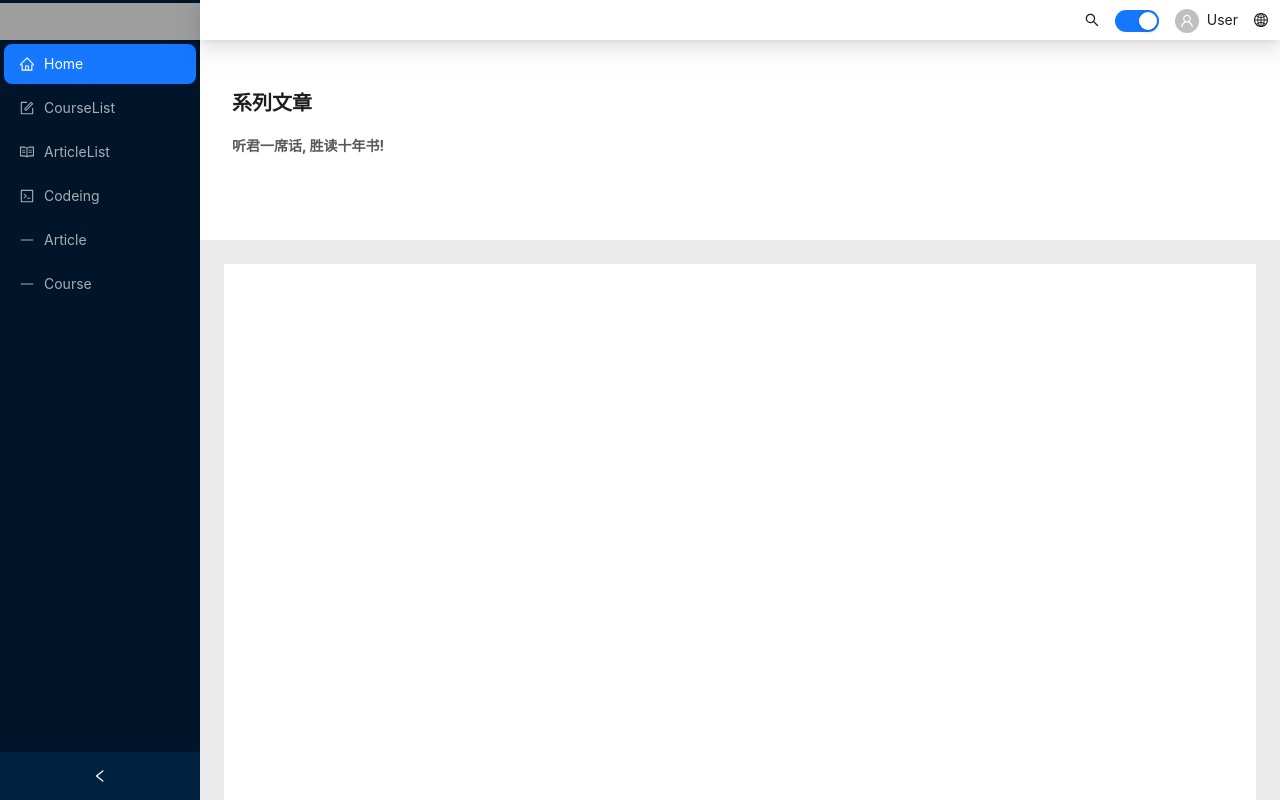
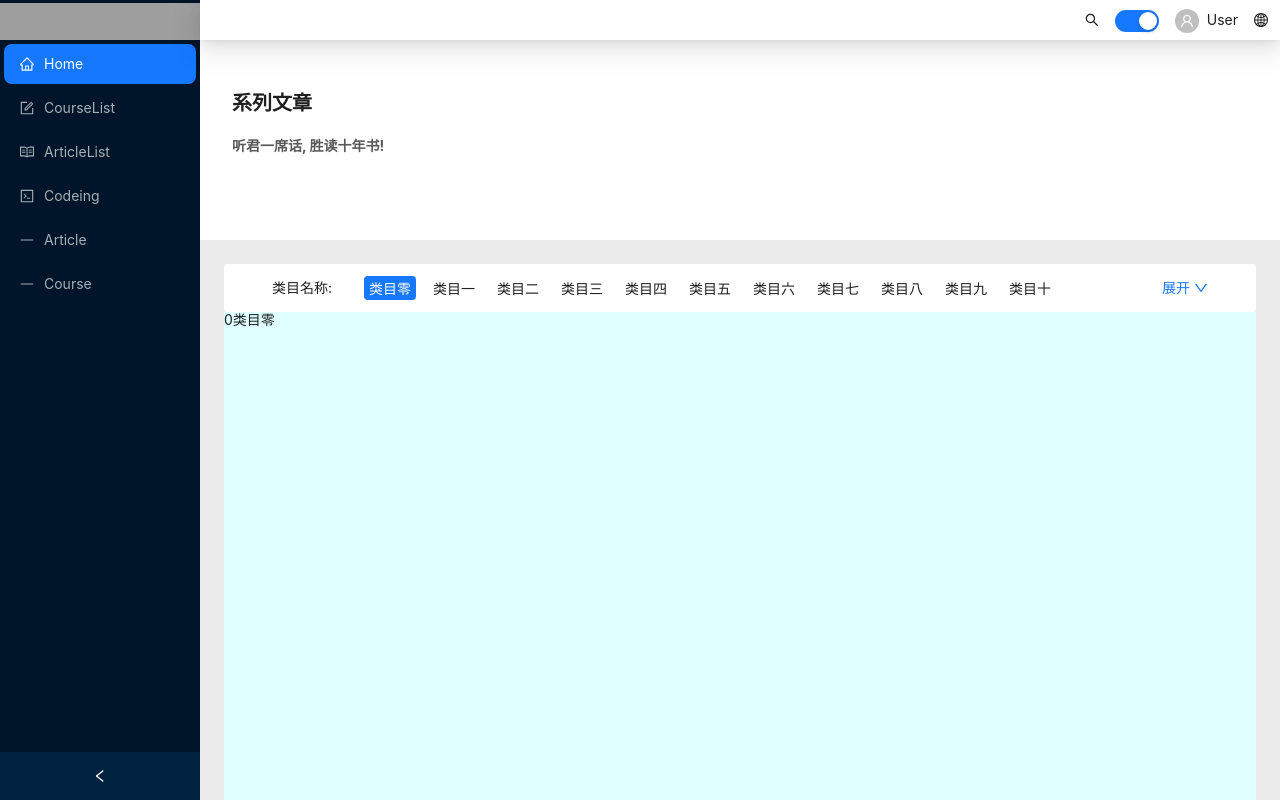
Before and after one commit to Zhangbokai614/course-management, a React (Create React App) app: page /articleList in a window 1280 px wide. Built offline with nearby package versions, Linux system fonts and the light colour scheme; grey boxes are pictures that could not be loaded.

Commit message:
update: category box of article page

```diff
--- a/src/pages/article-list/index.css
+++ b/src/pages/article-list/index.css
@@ -16,5 +16,33 @@
 
 .body {
   flex: 1;
+  display: flex;
+  flex-direction: column;
+}
+
+.category-item {
+  height: 24px;
+  line-height: 24px;
+  border-radius: 0;
+  margin: 0px 0px;
+  margin-bottom: 12px;
+  padding: 0px 4px;
+  border-radius: 4px;
+}
+
+#category-box {
   background-color: white;
+  flex-wrap: nowrap;
+  padding-top: 12px;
+  border-radius: 4px;
 }
+
+.show {
+  overflow: visible;
+  height: auto;
+}
+
+.hidden {
+  overflow: hidden;
+  height: 48px;
+}
--- a/src/pages/article-list/index.jsx
+++ b/src/pages/article-list/index.jsx
@@ -1,13 +1,48 @@
-import React from 'react';
-import { theme, Row, Col, Space, Typography } from 'antd';
+import React, { useState } from 'react';
+import { theme, Row, Col, Space, Typography, Tag } from 'antd';
+import { DownOutlined, UpOutlined } from '@ant-design/icons';
 import 'antd/dist/reset.css';
 
 import './index.css';
+
 const { useToken } = theme;
-const { Text } = Typography;
+const { Text, Link } = Typography;
+const { CheckableTag } = Tag;
 
 const ArticleListPage = () => {
   const { token } = useToken();
+  const [categoryBox, setCategoryBox] = useState("hidden");
+  const [currentCategoryItemIdx, setCurrentCategoryItemIdx] = useState(0);
+
+  let categorys = [
+    '类目零',
+    '类目一',
+    '类目二',
+    '类目三',
+    '类目四',
+    '类目五',
+    '类目六',
+    '类目七',
+    '类目八',
+    '类目九',
+    '类目十',
+    '类目十一',
+    '类目十二',
+    '类目十三',
+    '类目十四',
+    '类目十五',
+    '类目十六',
+    '类目十七',
+    '类目十八',
+    '类目十九',
+    '类目二十'
+  ];
+
+  function changeCategoryItemState(newCategoryItemIdx) {
+    if (currentCategoryItemIdx !== newCategoryItemIdx) {
+      setCurrentCategoryItemIdx(newCategoryItemIdx);
+    }
+  }
 
   return (
     <Row className='page'>
@@ -18,7 +53,39 @@ const ArticleListPage = () => {
         </Space>
       </Col>
       <Col className='body' style={{ marginLeft: token.marginLG, marginRight: token.marginLG, marginTop: token.marginLG }}>
-      </Col>
+        <Row id='category-box' className={categoryBox === "hidden" ? "hidden" : "show"}>
+          <Col style={{ marginLeft: token.marginXXL, whiteSpace: "nowrap", lineHeight: `${token.fontSizeHeading3}px` }}>类目名称:</Col>
+          <Col style={{ marginLeft: token.marginXL, marginRight: token.marginXL, flex: 1 }}>
+            <Row gutter={[12, 0]}>
+              {
+                categorys.map((categoryItem, idx) => {
+                  return <Col>
+                    <CheckableTag
+                      className='category-item'
+                      checked={idx === currentCategoryItemIdx ? true : false}
+                      onChange={() => changeCategoryItemState(idx)}
+                      style={{ fontSize: token.fontSize }}>
+                      {categoryItem}
+                    </CheckableTag>
+                  </Col>
+                })
+              }
+            </Row>
+          </Col>
+          <Col style={{ marginRight: token.marginXXL, whiteSpace: "nowrap", lineHeight: `${token.fontSizeHeading3}px`, marginLeft: "auto" }}>
+            <Link onClick={() => { setCategoryBox(categoryBox === "show" ? "hidden" : "show"); }} >
+              {categoryBox === "show" ? "收起" : "展开"}
+              &nbsp;
+              {categoryBox === "show" ? <UpOutlined /> : <DownOutlined />}
+            </Link>
+          </Col>
+        </Row>
+
+        <Row style={{ background: "lightcyan", flex: 1 }}>
+          {currentCategoryItemIdx}
+          {categorys[currentCategoryItemIdx]}
+        </Row>
+      </Col >
     </Row >
   );
 };
```
